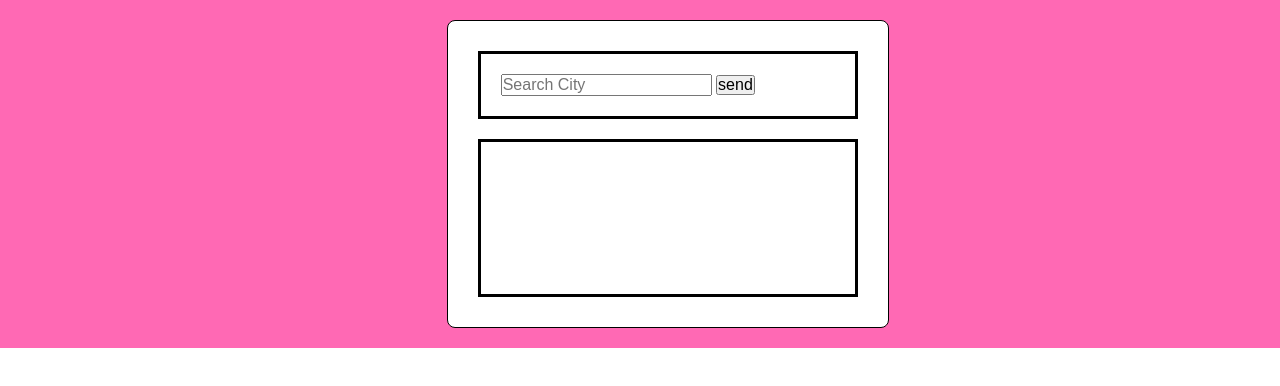
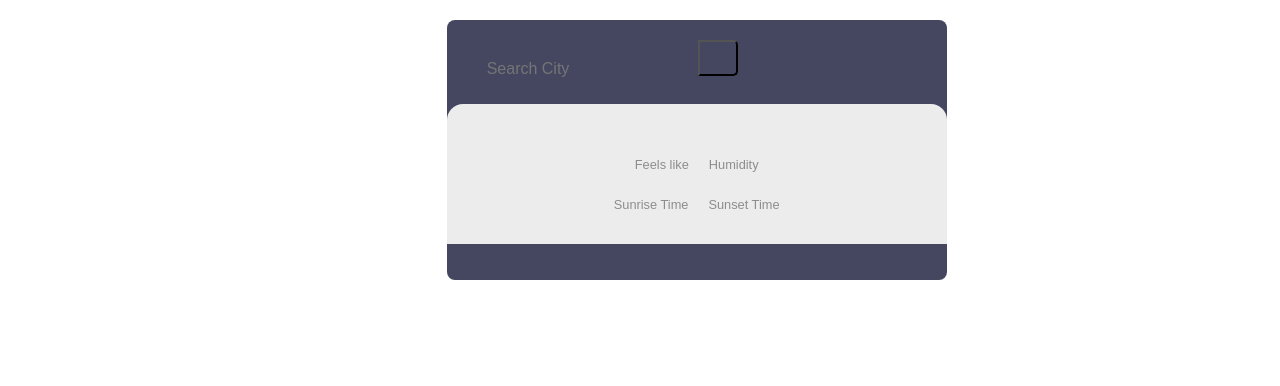
Before and after one commit to Mingos1/Weather-App, a plain HTML site: page index.html in a window 1280 px wide. Drawn offline with Linux system fonts and the light colour scheme.

Commit message:
Added new styles and elements

```diff
--- a/index.html
+++ b/index.html
@@ -15,13 +15,19 @@
         <section class='SECTION-APP'>
             <header class="HEADER-APP" id="form--block">
                 <form onsubmit="setTimeout(function(){window.location.reload();},10);" method="post" name="form"
-                    id='form-app'>
+                    id='form'>
                     <label for="city-search"></label>
-                    <input type="text" name='city-search' id='city-search' placeholder="Search City" >
-                    <button type="submit" name="submit" onclick="place()">send</button>
+                    <input type="text" name='city-search' id='city-search' placeholder="Search City">
+                    <button type="submit" name="submit" id='send' onclick="place()"><i
+                            class="fas fa-search"></i></button>
                 </form>
             </header>
             <article class="ARTICLE-APP" id="main-app--block">
+                <section class="SECTION-APP-MISC" id="current-time--block">
+                    <h3 id='current-month-day'></h3>
+                    <h3 id='current-time'></h3>
+                </section>
+
                 <section class="SECTION-APP-MISC" id="weather-condition--block">
                     <h3 id='weather-condition'></h3>
                 </section>
@@ -40,13 +46,27 @@
                 </section>
 
                 <section class="SECTION-APP-MISC" id="humid-feel--block">
+                    <section class="SECTION-APP--ELEMENT">
+                        <label for="feels-like-temp" class='label--element'>Feels like</label>
                     <p id="feels-like-temp"></p>
-                    <p id='humidity'></p>
+                    </section>
+
+                    <section class="SECTION-APP--ELEMENT">
+                        <label for="humidity" class='label--element'>Humidity</label>
+                        <p  id='humidity'></p>
+                    </section>
                 </section>
 
                 <section class="SECTION-APP-MISC" id="sun-time--block">
-                    <p id="sunrise-time"></p>
-                    <p id="sunset-time"></p>
+                    <section class="SECTION-APP--ELEMENT">
+                        <label for="sunrise-time" class='label--element'>Sunrise Time</label>
+                        <p class='data--element' id="sunrise-time"></p>
+                    </section>
+
+                    <section class="SECTION-APP--ELEMENT">
+                        <label for="sunset-time" class='label--element'>Sunset Time</label>
+                        <p class='data--element' id="sunset-time"></p>
+                    </section>
                 </section>
 
             </article>
--- a/script.js
+++ b/script.js
@@ -18,15 +18,39 @@ async function getData() {
 
     console.log(obj);
 
+
+    let currentTime = () => {
+        const newTime = new Date();
+
+        let month = newTime.toLocaleString('default', { month: 'long' });
+        let day = newTime.getDay();
+        let hours = newTime.getHours();
+        let minutes = newTime.getMinutes();
+        let session = 'AM';
+
+        if (hours == 0) hours = 12;
+        if (hours > 12) { hours = hours - 12; session = "PM";}
+        if (minutes < 10) minutes = '0' + minutes;
+        if (day < 10) day = '0' + day;
+
+        document.getElementById('current-month-day').textContent = (`${month} ${day} | ${hours}:${minutes} ${session} `);
+        document.getElementById('current-time').textContent = (``);
+    }
+
     let cityIdent = () => {
-        const cityName = JSON.stringify(obj.name);
-        const country = JSON.stringify(obj.sys.country);
+        let cityName = JSON.stringify(obj.name);
+        let country = JSON.stringify(obj.sys.country);
         // const timezone = JSON.stringify(obj.timezone);
+        country = country.replace(/['"]+/g, '');
+        cityName = cityName.replace(/['"]+/g, '');
+
         document.getElementById('city-name').textContent = `${cityName}, ${country}`;
     }
 
     let currentWeather = () => {
         let weatherCond = JSON.stringify(obj.weather[0].main); // icon
+
+        weatherCond = weatherCond.replace(/['"]+/g, '');
 
         document.getElementById('weather-condition').textContent = `${weatherCond}`;
     }
@@ -47,10 +71,10 @@ async function getData() {
         }
 
         document.getElementById('temperature').textContent = `${kelToFaren(currentTemp)}°`;
-        document.getElementById('feels-like-temp').textContent = `Feels Like: ${kelToFaren(feelsLikeTemp)}°`;
+        document.getElementById('feels-like-temp').textContent = `${kelToFaren(feelsLikeTemp)}°`;
         document.getElementById('min-temp').textContent = `L: ${kelToFaren(minTemp)}°`;
         document.getElementById('max-temp').textContent = `H: ${kelToFaren(maxTemp)}°`;
-        document.getElementById('humidity').textContent = `Current Humidity: ${humidity} %`;
+        document.getElementById('humidity').textContent = `${humidity} %`;
     }
 
     let sunTimes = () => {
@@ -59,8 +83,6 @@ async function getData() {
 
         let unixConvert = (unixTimestamp) => {
             const dateObj = new Date(unixTimestamp * 1000);
-
-            console.log(dateObj);
 
             let hours = dateObj.getHours();
 
@@ -77,10 +99,11 @@ async function getData() {
         }
 
         // Displaying odd minute numbers and only EST time
-        document.getElementById('sunrise-time').textContent = `Sunrise: ${unixConvert(sunrise)}`;
-        document.getElementById('sunset-time').textContent = `Sunset: ${unixConvert(sunset)}`;
+        document.getElementById('sunrise-time').textContent = `${unixConvert(sunrise)}`;
+        document.getElementById('sunset-time').textContent = `${unixConvert(sunset)}`;
     }
 
+    currentTime();
     cityIdent();
     currentWeather();
     tempReading();
--- a/styles.css
+++ b/styles.css
@@ -5,34 +5,32 @@
     line-height: 1;
 }
 
+
 body {
     font-family: Arial, Helvetica, sans-serif;
-    color: #072761;
+
 }
 
 .container {
     display: grid;
     grid-template-columns: 1fr 1fr 1fr;
     grid-template-rows: minmax(300px, auto);
-
-    background-color: hotpink;
 }
 
 .SECTION-APP {
     grid-column: 2/3;
     grid-row: 1;
 
-    background-color: white;
+    background-color: #454761;
     line-height: 1.5px;
 
-    border: 1px solid black;
+
     border-radius: .5em;
 
-    padding: 20px;
     margin: 20px;
 
-    width: 100%;
-    max-width: 400px;
+    width: 120%;
+    max-width: 500px;
 
     display: flex;
     flex-flow: column;
@@ -40,12 +38,7 @@ body {
 
 .HEADER-APP,
 .ARTICLE-APP {
-
-
     padding: 20px;
-    margin: 10px;
-
-    border: 3px solid black;
 }
 
 .ARTICLE-APP {
@@ -53,21 +46,66 @@ body {
     justify-items: center;
     flex-flow: column;
 
+    background-color: #ececec;
+
+    border-radius: 1em 1em 0 0;
+}
+
+.SECTION-APP--ELEMENT {
+    margin: 10px;
 
 }
+
+.label--element {
+    color: rgb(141, 141, 141);
+    font-size: .8em;
+}
+
+.data--element {
+    font-size: 1.4em;
+}
+
+#city-search {
+    border: none;
+    border-right: none;
+    height: 30px;
+    background: none;
+    color: white;
+
+    padding-left: 20px;
+}
+
+#city-search:focus {
+    border: 1px solid black;
+    border-radius: 2em;
+    padding: 4px;
+    height: 30px;
+}
+
+#send {
+    width: 40px;
+    height: 36px;
+
+    background: none;
+    text-align: center;
+    color: #fff;
+    border-radius: 0 5px 5px 0;
+    cursor: pointer;
+    font-size: 20px;
+}
+
 
 #weather-condition--block,
 #temperature--block,
 #city-name--block,
 #min-max-temp--block,
 #humid-feel--block,
-#sun-time--block {
-
-    padding: .5em;
+#sun-time--block,
+#current-time--block {
+    margin: 2px;
     display: flex;
     justify-content: center;
 
-    /*border: 3px solid black;*/
 }
 
 
@@ -79,8 +117,9 @@ body {
     color: dimgrey;
 }
 
-#min-temp,
-#max-temp {
-    margin: 6px;
-    padding: 2px;
+
+#current-time--block {
+    font-size: .8em;
+
+    /*border: 3px solid black;*/
 }
```
